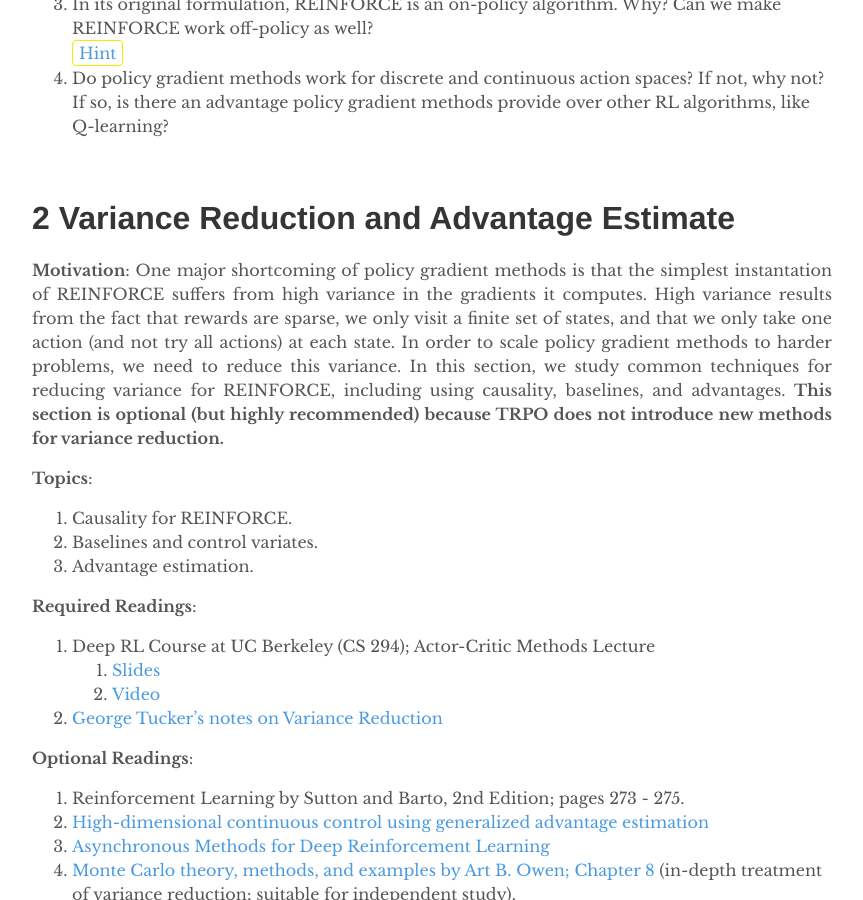
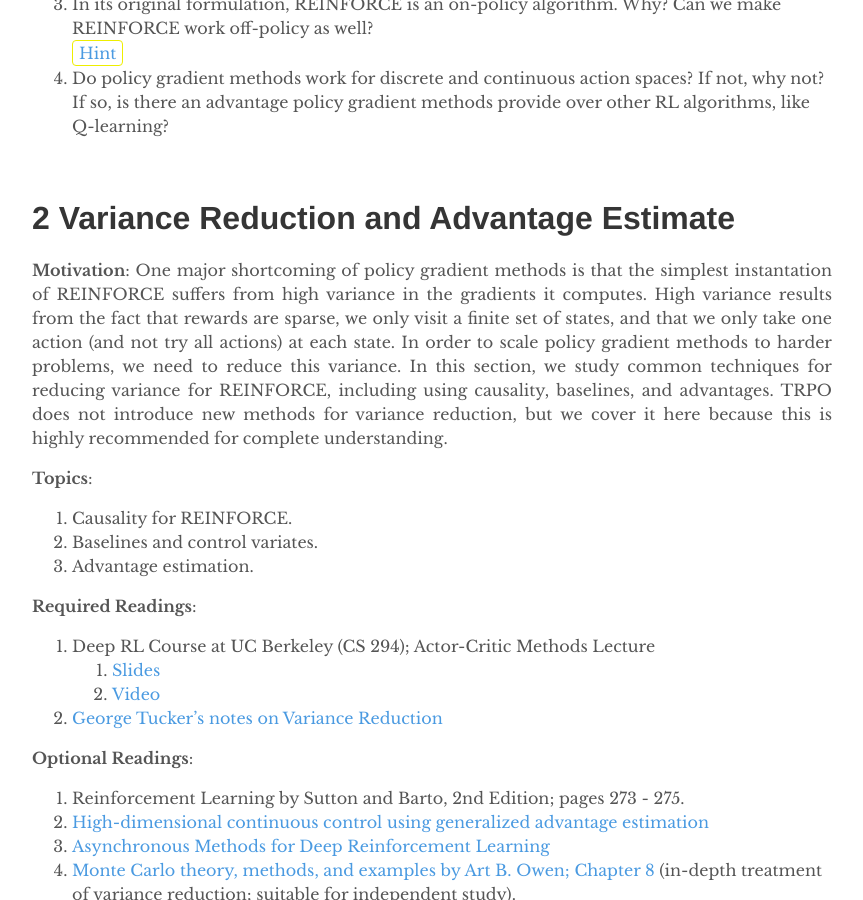
Before and after one commit to depthfirstlearning/depthfirstlearning.com, a Jekyll site: the page built from _posts/2018-06-17-TRPO.markdown, in a window 1280 px wide and 900 px high, scrolled down 2046 px. Shown: the whole window, without its empty margins (208-1071 px from the left). Built offline with Jekyll 4.4.1, drawn with Linux system fonts in a browser that asks for light colours; formulas are drawn with MathJax 3; some of the changed text lies outside the part shown.

Commit message:
trpo: a little cleanup.

```diff
--- a/_posts/2018-06-17-TRPO.markdown
+++ b/_posts/2018-06-17-TRPO.markdown
@@ -104,8 +105,9 @@ improvement. It is often used as a strong baseline when evaluating new algorithm
   try all actions) at each state. In order to scale policy gradient methods to
   harder problems, we need to reduce this variance. In this section, we study
   common techniques for reducing variance for REINFORCE, including using
-  causality, baselines, and advantages. <b>This section is optional (but highly
-  recommended) because TRPO does not introduce new methods for variance reduction.</b>
+  causality, baselines, and advantages. TRPO does not introduce new methods for
+  variance reduction, but we cover it here because this is highly recommended for
+  complete understanding.
 
   **Topics**:
   1. Causality for REINFORCE.
```
Also changed, not shown: other parts of _posts/2018-06-17-TRPO.markdown (+12 -11 lines).
